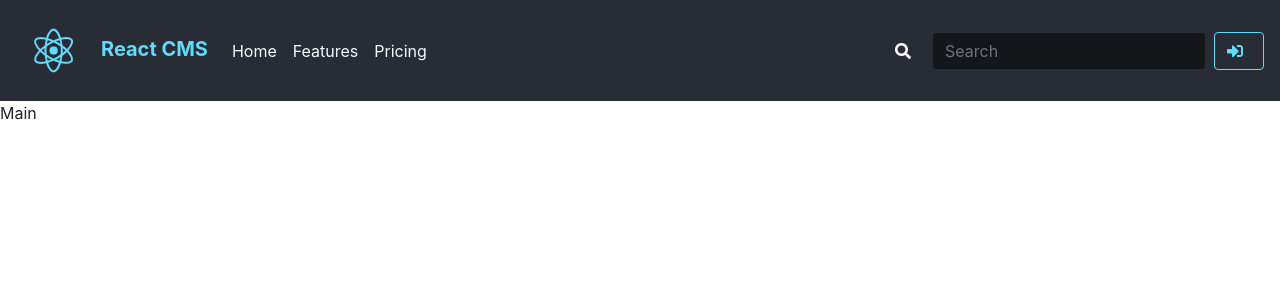
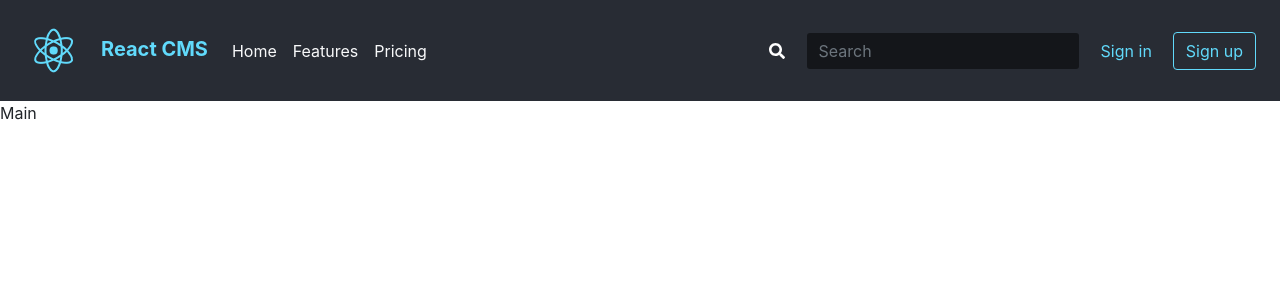
Before and after one commit to Gon-Zo/CMS_Project, a React (Create React App) app in the folder webapp/: page / in a window 1280 px wide. Shown: the top 300 px of the page. Built offline with nearby package versions, Linux system fonts and the light colour scheme.

Commit message:
Header.jsx Development

```diff
--- a/webapp/src/assests/modules/component/Header.jsx
+++ b/webapp/src/assests/modules/component/Header.jsx
@@ -2,14 +2,17 @@ import logo from "../../images/logo.svg";
 import {Link} from "react-router-dom";
 import React from "react";
 import {FontAwesomeIcon} from "@fortawesome/react-fontawesome";
+import {useHistory} from 'react-router-dom'
 
-export default ({history}) => {
+export default () => {
 
     const menuItems = [
         {name: "Home", to: "/"},
         {name: "Features", to: "/count"},
         {name: "Pricing", to: "/"},
     ]
+
+    const history = useHistory()
 
     return (
         <nav className="app-header navbar navbar-expand-lg navbar-light bg-ebony">
@@ -34,8 +37,13 @@ export default ({history}) => {
             </form>
 
             <div className="ml-2">
-                <Link type="button" id={"loginBtn"} className="btn btn-outline-turquoiseBlue" to={"/cms/login"}>
-                    <FontAwesomeIcon className="mr-2" icon={['fas', 'sign-in-alt']}/></Link>
+               <button className="btn btn-turquoiseBlue">Sign in</button>
+            </div>
+
+            <div className="ml-2 mr-2">
+               <button onClick={()=>{
+                    history.push("/cms/login")
+               }} className="btn btn-outline-turquoiseBlue">Sign up</button>
             </div>
 
         </nav>
--- a/webapp/src/assests/styles/app/_comm.scss
+++ b/webapp/src/assests/styles/app/_comm.scss
@@ -13,6 +13,17 @@
 .btn-outline-turquoiseBlue {
   color: $TurquoiseBlue;
   border-color: $TurquoiseBlue;
+}
+
+.btn-turquoiseBlue{
+  color: $TurquoiseBlue;
+  background-color: transparent;
+  transition: .3s ease;
+}
+
+.btn-turquoiseBlue:hover{
+  color: $TurquoiseBlue;
+  opacity: .3;
 }
 
 .btn-outline-turquoiseBlue:hover {
```
